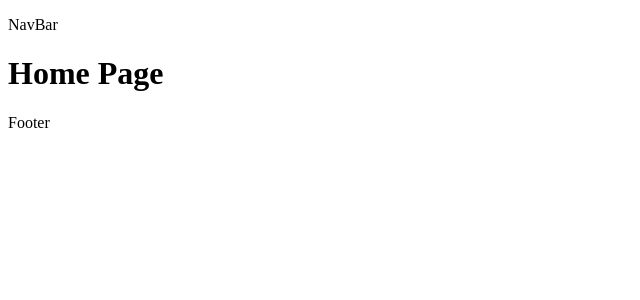
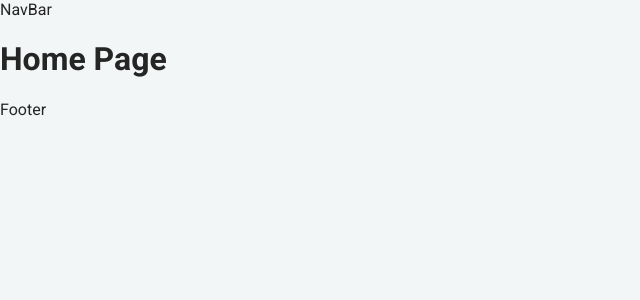
Before and after one commit to Ricardo-V-V/pokedex, a React (Vite) app: page / in a window 1280 px wide. Shown: the top 300 px of the page, without its empty margins (0-640 px from the left). Built offline with nearby package versions, Linux system fonts and the light colour scheme.

Commit message:
Install Sass and Initial resets

```diff
--- a/index.html
+++ b/index.html
@@ -4,12 +4,6 @@
 		<meta charset="UTF-8" />
 		<meta name="viewport" content="width=device-width, initial-scale=1.0" />
 		<title>Pokedex App</title>
-		<link rel="preconnect" href="https://fonts.googleapis.com" />
-		<link rel="preconnect" href="https://fonts.gstatic.com" crossorigin />
-		<link
-			rel="stylesheet"
-			href="https://fonts.googleapis.com/css2?family=Roboto:wght@300;400;500;700&display=swap"
-		/>
 	</head>
 	<body>
 		<div id="root"></div>
--- a/package.json
+++ b/package.json
@@ -28,6 +28,7 @@
 		"eslint-plugin-react-refresh": "^0.4.16",
 		"globals": "^15.14.0",
 		"prettier": "3.4.2",
+		"sass": "^1.83.1",
 		"vite": "^6.0.5"
 	}
 }
--- a/src/main.jsx
+++ b/src/main.jsx
@@ -1,6 +1,7 @@
 import { StrictMode } from 'react'
 import { createRoot } from 'react-dom/client'
 import App from './App.jsx'
+import './main.scss'
 
 createRoot(document.getElementById('root')).render(
 	<StrictMode>
--- /dev/null
+++ b/src/main.scss
@@ -0,0 +1,3 @@
+@import './sass/abstracts/variables';
+
+@import './sass/base/reset';
--- /dev/null
+++ b/src/sass/abstracts/_variables.scss
@@ -0,0 +1,5 @@
+$color-grey-light: #f3f6f6;
+
+$primary-font: 'Roboto', sans-serif;
+$color-font: #252525;
+$color-primary: #6200ee;
--- /dev/null
+++ b/src/sass/base/_reset.scss
@@ -0,0 +1,33 @@
+@import url('https://fonts.googleapis.com/css2?family=Roboto:wght@400;500;700&display=swap');
+
+html {
+	box-sizing: border-box;
+}
+*,
+*::before,
+*::after {
+	box-sizing: inherit;
+	font-family: $primary-font;
+	color: $color-font;
+}
+
+body {
+	margin: 0;
+	overflow: auto;
+	background-color: $color-grey-light;
+}
+
+p {
+	margin-top: 0;
+	margin-bottom: 1rem;
+}
+
+a {
+	//color: $color-primary-dark;
+	font-weight: 500;
+	transition: color 0.25s ease-in-out;
+	&:hover {
+		text-decoration: none;
+		font-weight: 400;
+	}
+}
```
Also changed, not shown: src/sass/base/_typography.scss (added), 1 other file (tests, documents, lock files or other folders).
